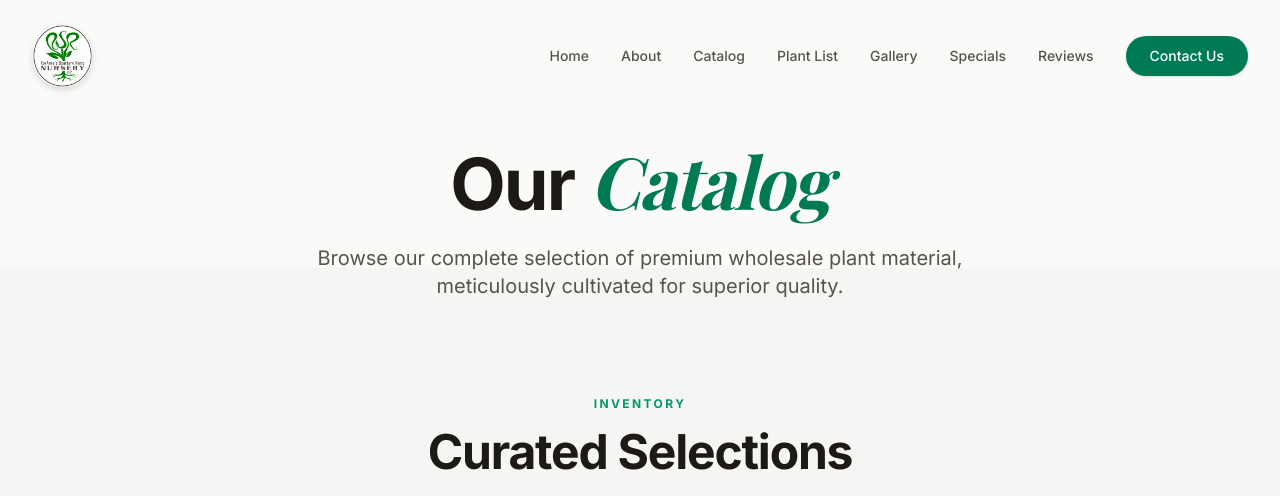
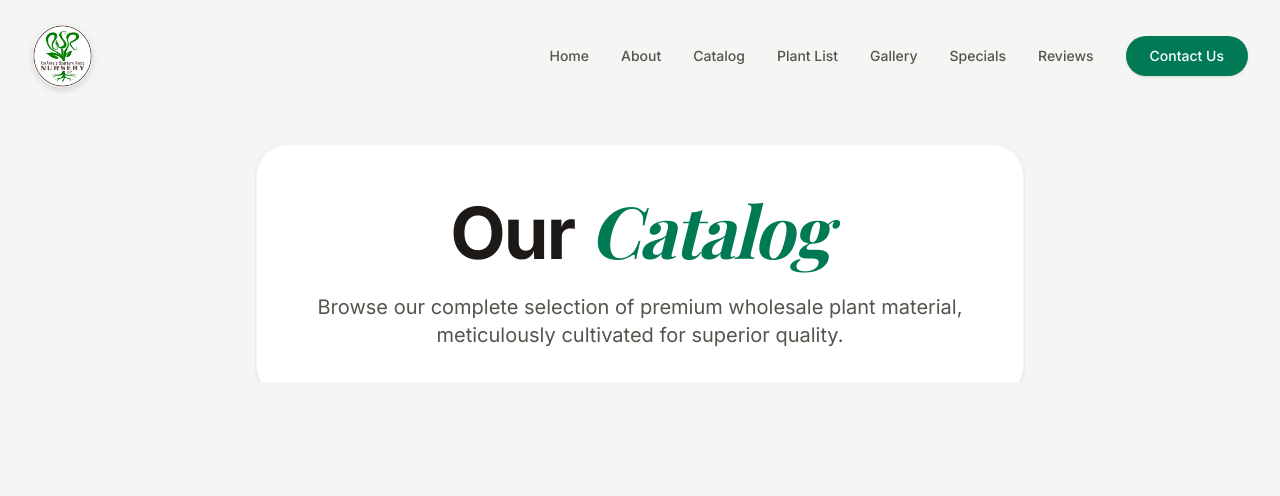
Before and after one commit to Founditmarketing/nursery, a React (Vite) app: page /catalog in a window 1280 px wide. Shown: the top 496 px of the page. Built offline with nearby package versions, Linux system fonts and the light colour scheme; a web font is replaced by a local one.

Commit message:
Style: wrap Catalog page header in white card with rounded corners and stone-100 border

```diff
--- a/src/pages/Catalog.tsx
+++ b/src/pages/Catalog.tsx
@@ -3,23 +3,24 @@ import Inventory from '../components/Inventory';
 
 export default function Catalog() {
     return (
-        <main className="pt-24 min-h-screen bg-stone-50">
-            <div className="max-w-7xl mx-auto px-4 sm:px-6 lg:px-8 py-12 text-center">
+        <main className="pt-24 min-h-screen bg-stone-100">
+            <div className="max-w-7xl mx-auto px-4 sm:px-6 lg:px-8 py-12">
                 <motion.div
                     initial={{ opacity: 0, y: 20 }}
                     animate={{ opacity: 1, y: 0 }}
                     transition={{ duration: 0.8, ease: [0.22, 1, 0.36, 1] }}
+                    className="bg-white rounded-[2rem] border border-stone-100 shadow-sm px-8 py-12 text-center max-w-3xl mx-auto"
                 >
                     <h1 className="text-5xl md:text-7xl font-bold text-stone-900 mb-6 tracking-tight">
                         Our <span className="font-serif italic text-emerald-700">Catalog</span>
                     </h1>
-                    <p className="text-xl text-stone-600 font-light max-w-2xl mx-auto mb-12">
+                    <p className="text-xl text-stone-600 font-light max-w-2xl mx-auto">
                         Browse our complete selection of premium wholesale plant material, meticulously cultivated for superior quality.
                     </p>
                 </motion.div>
             </div>
             {/* Reuse the Inventory component, but it naturally fits the page vibe */}
-            <div className="-mt-32">
+            <div className="-mt-16">
                 <Inventory />
             </div>
         </main>
```
